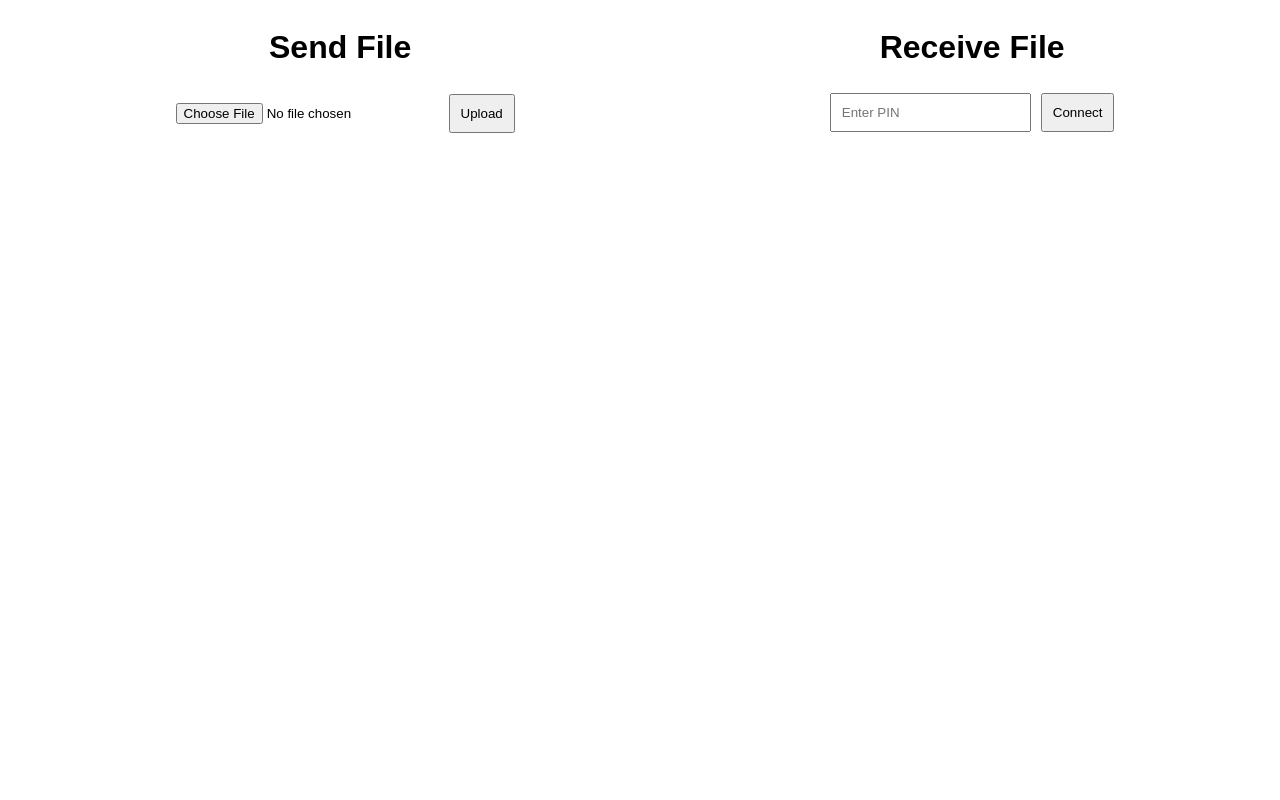
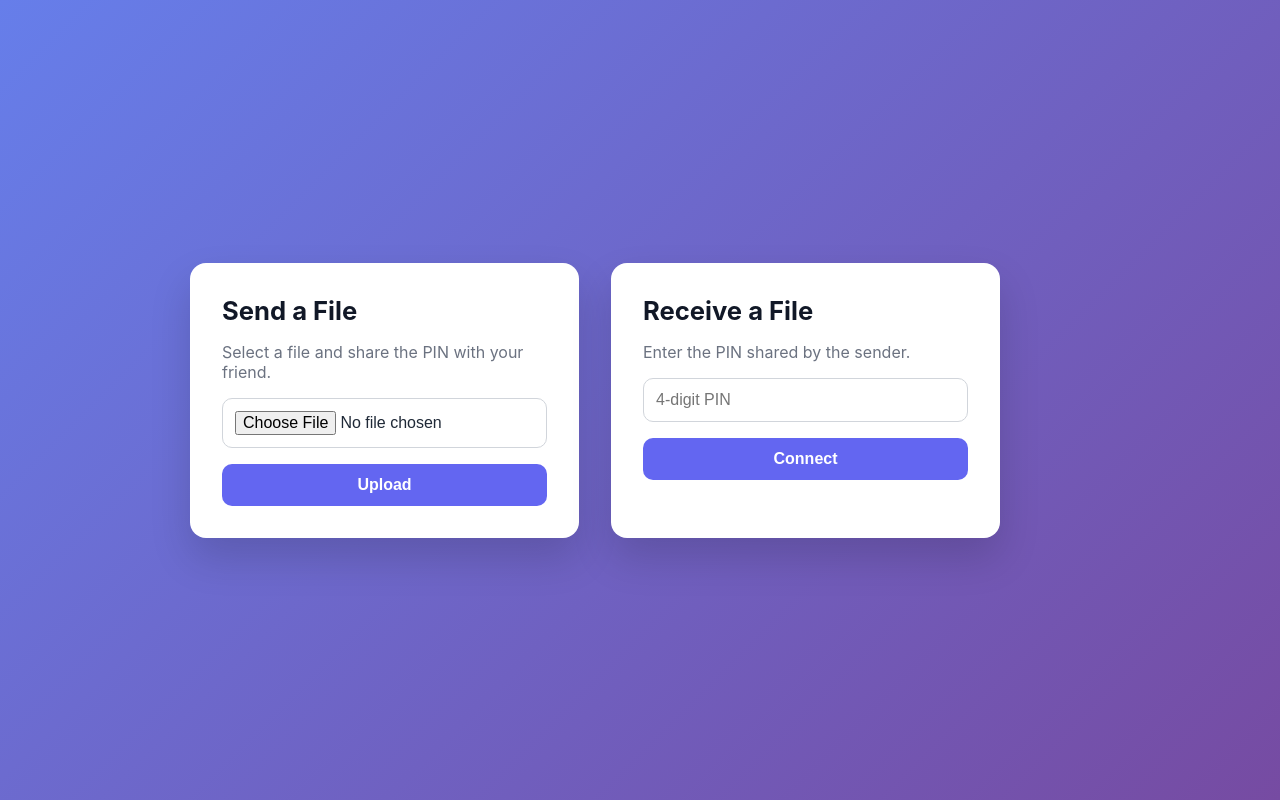
Before and after one commit to ksh-20/Send-It, a React (Vite) app in the folder frontend/: page / in a window 1280 px wide. Built offline with nearby package versions, Linux system fonts and the light colour scheme.

Commit message:
Improved UI

```diff
--- a/frontend/src/components/PinDisplay.tsx
+++ b/frontend/src/components/PinDisplay.tsx
@@ -4,9 +4,9 @@ type Props = {
 
 export default function PinDisplay({ pin }: Props) {
   return (
-    <div>
-      <h2>Your PIN</h2>
-      <h1>{pin}</h1>
+    <div className="pin-box">
+      <p>Share this PIN</p>
+      <div className="pin">{pin}</div>
     </div>
   );
 }
--- a/frontend/src/components/PinInput.tsx
+++ b/frontend/src/components/PinInput.tsx
@@ -6,14 +6,15 @@ type Props = {
 
 export default function PinInput({ pin, setPin, onSubmit }: Props) {
   return (
-    <div>
+    <>
       <input
+        type="text"
         maxLength={4}
         value={pin}
         onChange={(e) => setPin(e.target.value)}
-        placeholder="Enter PIN"
+        placeholder="4-digit PIN"
       />
       <button onClick={onSubmit}>Connect</button>
-    </div>
+    </>
   );
 }
--- a/frontend/src/pages/Receiver.tsx
+++ b/frontend/src/pages/Receiver.tsx
@@ -9,7 +9,7 @@ export default function Receiver() {
 
   async function connect() {
     if (!validatePin(pin)) {
-      alert("Invalid PIN");
+      alert("Enter a valid 4-digit PIN");
       return;
     }
 
@@ -22,8 +22,9 @@ export default function Receiver() {
   }
 
   return (
-    <div>
-      <h1>Receive File</h1>
+    <div className="card">
+      <h1>Receive a File</h1>
+      <p>Enter the PIN shared by the sender.</p>
       <PinInput pin={pin} setPin={setPin} onSubmit={connect} />
     </div>
   );
--- a/frontend/src/pages/Sender.tsx
+++ b/frontend/src/pages/Sender.tsx
@@ -13,9 +13,15 @@ export default function Sender() {
   }
 
   return (
-    <div>
-      <h1>Send File</h1>
-      {!pin ? <FileUpload onPinGenerated={handlePin} /> : <PinDisplay pin={pin} />}
+    <div className="card">
+      <h1>Send a File</h1>
+      <p>Select a file and share the PIN with your friend.</p>
+
+      {!pin ? (
+        <FileUpload onPinGenerated={handlePin} />
+      ) : (
+        <PinDisplay pin={pin} />
+      )}
     </div>
   );
 }
--- a/frontend/src/styles.css
+++ b/frontend/src/styles.css
@@ -1,33 +1,121 @@
+* {
+  box-sizing: border-box;
+}
+
 body {
-  font-family: Arial, sans-serif;
+  margin: 0;
+  min-height: 100vh;
+  font-family: "Inter", system-ui, Arial, sans-serif;
+  background: linear-gradient(135deg, #667eea, #764ba2);
+  display: flex;
+  justify-content: center;
+  align-items: center;
+  color: #1f2937;
+}
+
+.container {
+  display: grid;
+  grid-template-columns: 1fr 1fr;
+  gap: 2rem;
+  width: 90%;
+  max-width: 900px;
+}
+
+.card {
+  background: #ffffff;
+  border-radius: 16px;
+  padding: 2rem;
+  box-shadow: 0 20px 40px rgba(0, 0, 0, 0.15);
+  transition: transform 0.2s ease;
+}
+
+.card:hover {
+  transform: translateY(-4px);
+}
+
+h1 {
+  margin-top: 0;
+  margin-bottom: 1rem;
+  font-size: 1.6rem;
+  color: #111827;
+}
+
+p {
+  color: #6b7280;
+}
+
+input[type="file"],
+input[type="text"] {
+  width: 100%;
+  padding: 12px;
+  border-radius: 10px;
+  border: 1px solid #d1d5db;
+  font-size: 1rem;
+  margin-bottom: 1rem;
+}
+
+input:focus {
+  outline: none;
+  border-color: #6366f1;
+}
+
+button {
+  width: 100%;
+  padding: 12px;
+  border-radius: 10px;
+  border: none;
+  font-size: 1rem;
+  font-weight: 600;
+  cursor: pointer;
+  background: #6366f1;
+  color: white;
+  transition: background 0.2s ease;
+}
+
+button:hover {
+  background: #4f46e5;
+}
+
+.pin-box {
+  margin-top: 1rem;
+  padding: 1rem;
+  border-radius: 12px;
+  background: #f3f4f6;
   text-align: center;
 }
 
-.container {
-  display: flex;
-  justify-content: space-around;
-}
-
-input, button {
-  padding: 10px;
-  margin: 5px;
+.pin {
+  font-size: 2.2rem;
+  font-weight: 700;
+  letter-spacing: 6px;
+  color: #4f46e5;
 }
 
 .progress {
-  width: 100%;
+  margin-top: 1rem;
   height: 10px;
-  background: #ddd;
+  border-radius: 10px;
+  background: #e5e7eb;
+  overflow: hidden;
 }
 
 .progress div {
   height: 100%;
-  background: green;
+  background: linear-gradient(90deg, #6366f1, #8b5cf6);
 }
 
 .success {
-  color: green;
+  color: #16a34a;
+  margin-top: 0.5rem;
 }
 
 .error {
-  color: red;
+  color: #dc2626;
+  margin-top: 0.5rem;
 }
+
+@media (max-width: 768px) {
+  .container {
+    grid-template-columns: 1fr;
+  }
+}
```
Also changed, not shown: frontend/index.html (renamed from frontend/public/index.html).
